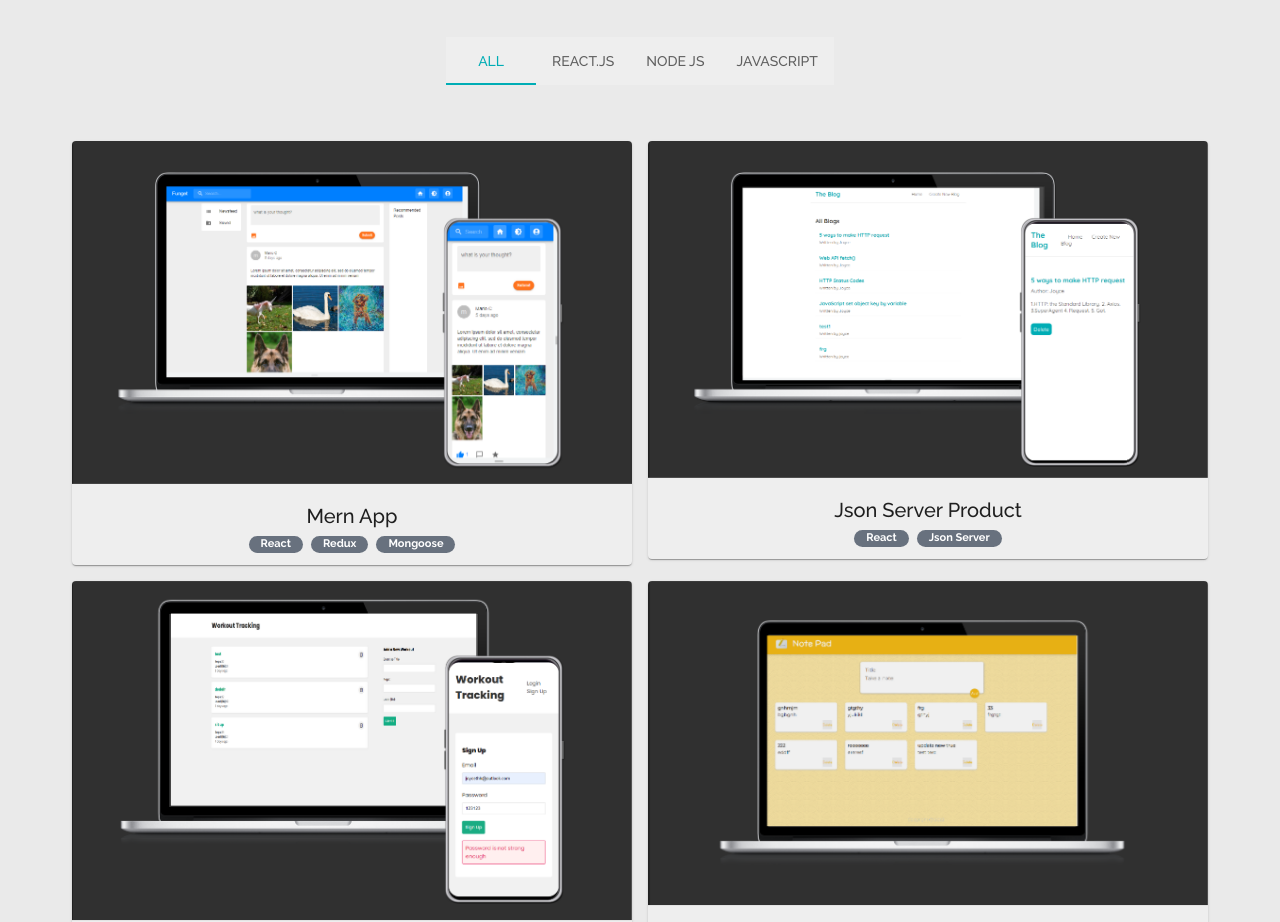
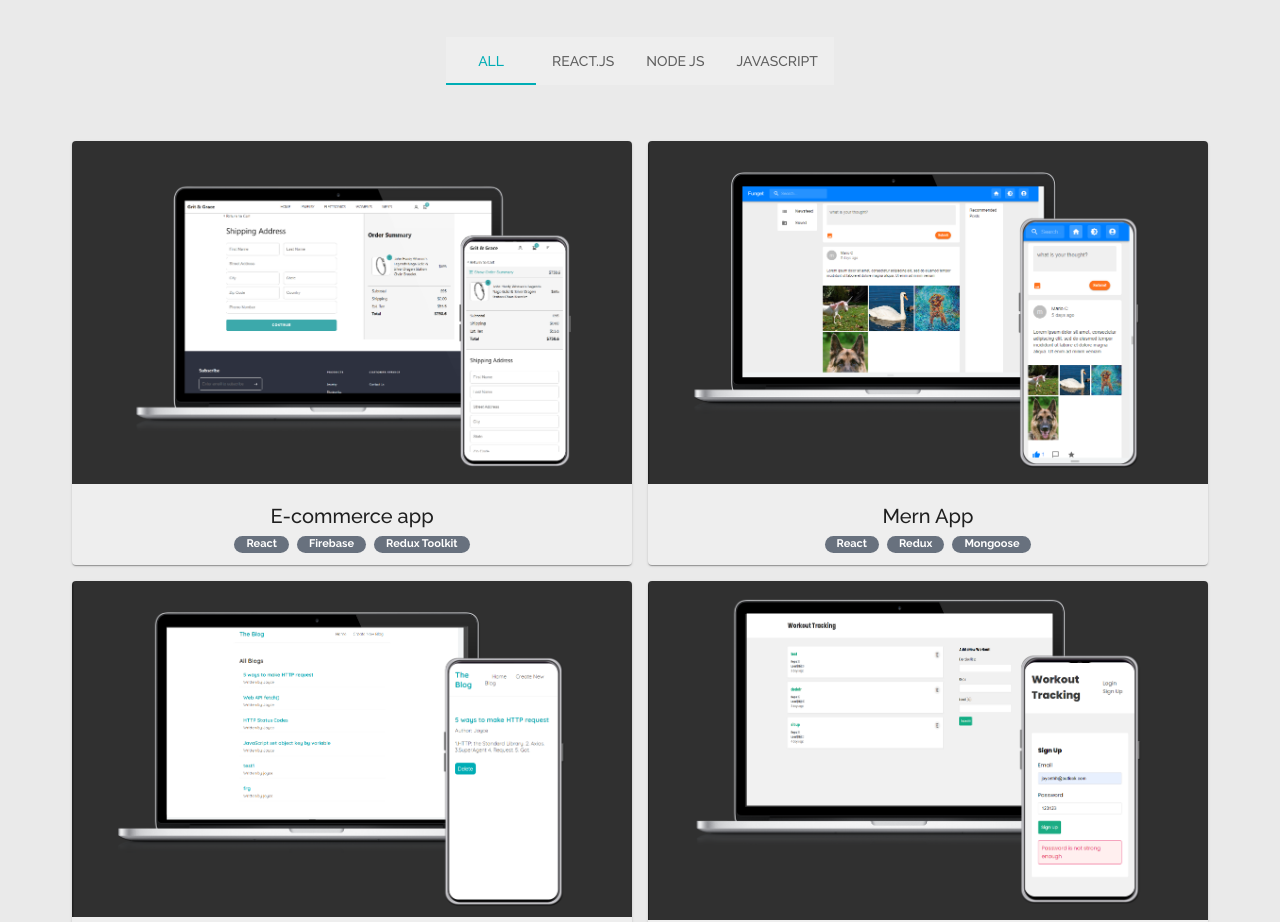
Before and after one commit to joycethh/portflio, a React (Create React App) app: page / in a window 1280 px wide. Shown: the part 1760-2682 px from the top of the page. Built offline with nearby package versions, Linux system fonts and the light colour scheme.

Commit message:
add new project data

```diff
--- a/src/projects/ProjectsData.js
+++ b/src/projects/ProjectsData.js
@@ -2,10 +2,20 @@ import funget from "../images/p1-funget.png";
 import workout from "../images/p4-workout.png";
 import blog from "../images/p3-blog1.png";
 import note from "../images/p5-note.png";
+import gritgrace from "../images/p7-grit-grace.png";
 import portfolio from "../images/p2-personal.png";
 import simongame from "../images/p6-simon.png";
 
 const projectData = [
+  {
+    title: "E-commerce app",
+    label: ["React", "Firebase", "Redux Toolkit"],
+    description:
+      "This app features products listing, firebase user authentication, redux store management.",
+    image: gritgrace,
+    siteLink: "https://grit-grace.netlify.app/",
+    codeLink: "https://github.com/joycethh/playground",
+  },
   {
     title: "Mern App",
     label: ["React", "Redux", "Mongoose "],
```
Also changed, not shown: src/images/p7-grit-grace.png (added).
